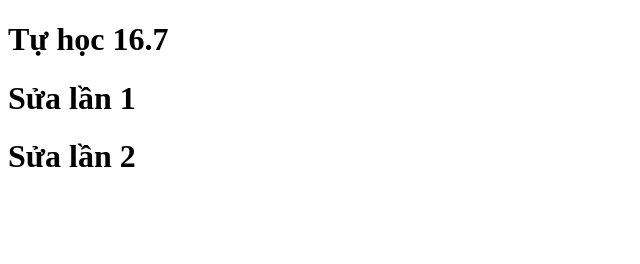
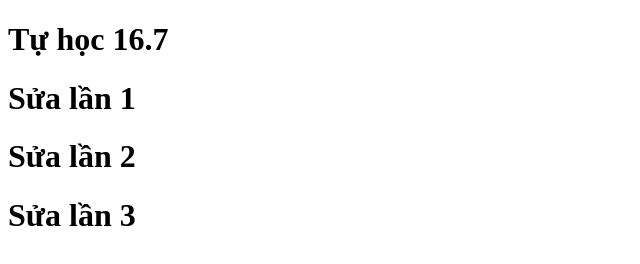
Before and after one commit to Luan-Thanh-17/Duan16.7, a plain HTML site: page index.html in a window 1280 px wide. Shown: the whole page, without its empty margins (0-640 px from the left). Drawn offline with Linux system fonts and the light colour scheme.

Commit message:
Main: Cap nhat lan 3

```diff
--- a/index.html
+++ b/index.html
@@ -9,5 +9,6 @@
 <h1>Tự học 16.7</h1>
 <h1> Sửa lần 1</h1>
 <h1> Sửa lần 2</h1>
+<h1> Sửa lần 3</h1>
 </body>
 </html>
```
